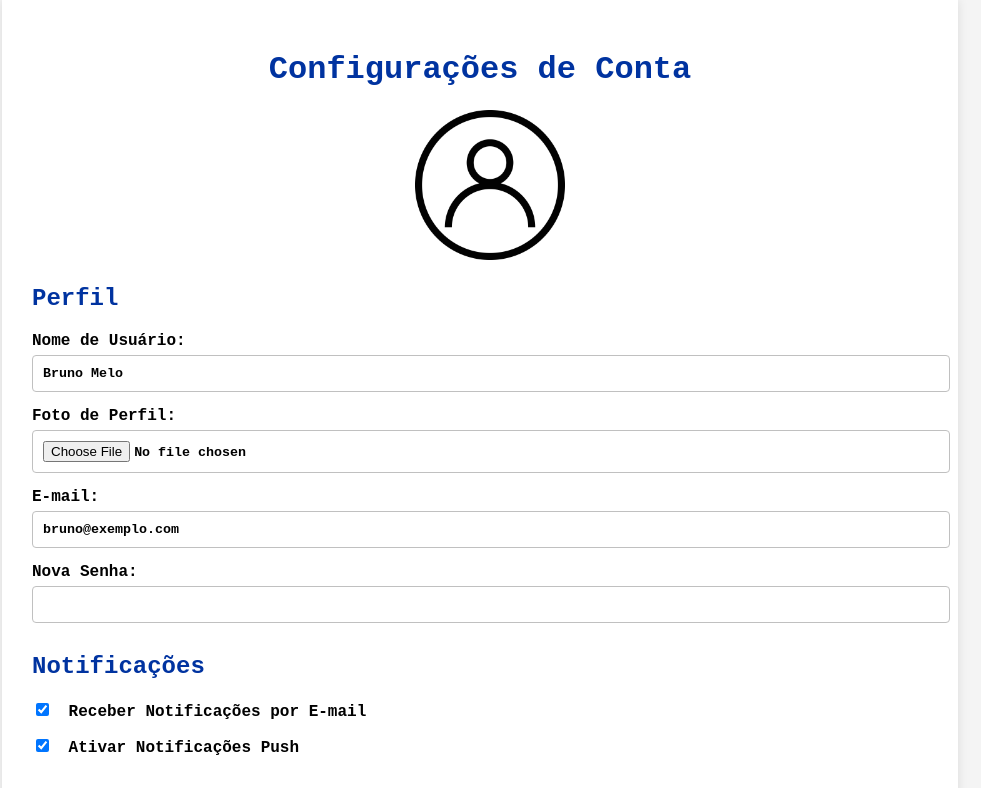
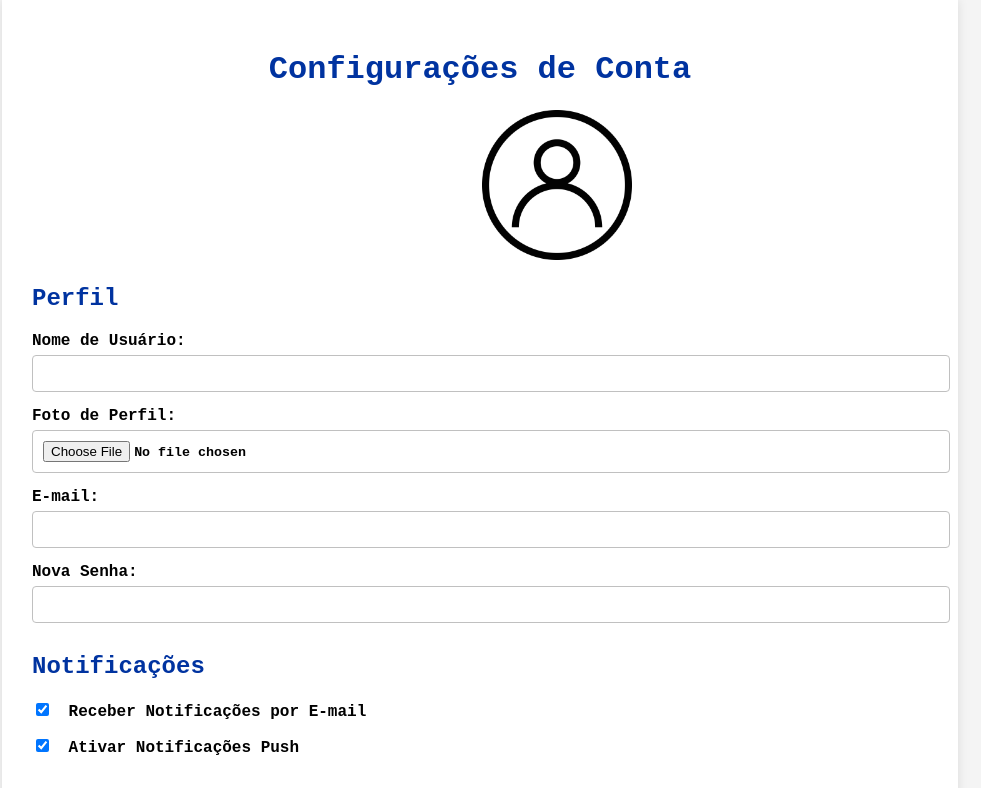
Before and after one commit to BrunoMeloMorais22/Networking, a Flask app: page /perfil in a window 1280 px wide. Shown: the top 788 px of the page, without its empty margins (160-1141 px from the left). Run offline with Flask 3, Linux system fonts and the light colour scheme.

Commit message:
Organizando o Sistema de Perfil

```diff
--- a/app.py
+++ b/app.py
@@ -41,6 +41,9 @@ def cadastro():
 
             if not nomeCadastro or not emailCadastro or not senhaCadastro or not confirmarSenha:
                 return jsonify({"mensagem": "Por favor, preencha todos os campos"}), 400
+
+            if confirmarSenha != senhaCadastro:
+                return jsonify({"mensagem": "As senhas não combinam"})
 
             user_exists = usuarios.query.filter_by(emailCadastro=emailCadastro).first()
 
--- a/static/css/configuracao.css
+++ b/static/css/perfil.css
@@ -8,7 +8,7 @@ body {
 
 img{
     max-width: 150px;
-    margin-left: 383px;
+    margin-left: 450px;
 }
 .container {
     width: 70%;
--- a/templates/index2.html
+++ b/templates/index2.html
@@ -19,7 +19,7 @@
     <nav id="sidebar">
         <div id="close-btn" onclick="toggleMenu()">✖</div> <br><br><br>
         <a href="/perfil"> <i class="fa-solid fa-gear"></i> Perfil</a>
-        <a href="/minhasincricoes"> <i class="fa-solid fa-inbox"></i> Minhas Incrições</a>
+        <a href="/minhasinscricoes"> <i class="fa-solid fa-inbox"></i> Minhas Incrições</a>
         <a href="#saibaMais"> <i class="fa fa-info-circle"> </i>  Saiba Mais </a>
         <a href="#comunidade"> <i class="fas fa-users"> </i>  Comunidade </a>
         <a href="#eventos"> <i class="fa-solid fa-calendar-days"> </i>  Eventos </a>
@@ -67,7 +67,7 @@
                 <li> <i class="fas fa-handshake"> Oportunidades de Carreira</i> </li> <br>
                 <li> <i class="fa-solid fa-certificate"> Certificados e Reconhecimento</i>  </li> <br>
             </ul>
-            <a id="events" href="/templates/eventos.html">
+            <a id="events" href="/eventos">
                 <button class="cta-button"><i class="fa-solid fa-rocket"></i> Eventos</button>
             </a>
             </div>
--- a/templates/perfil.html
+++ b/templates/perfil.html
@@ -3,18 +3,18 @@
 <head>
     <meta charset="UTF-8">
     <meta name="viewport" content="width=device-width, initial-scale=1.0">
-    <link rel="stylesheet" href="/static/css/configuracao.css">
+    <link rel="stylesheet" href="/static/css/perfil.css">
     <title></title>
 </head>
 <body>
     <div class="container">
         <h1>Configurações de Conta</h1>
-        <img src="/static/image/user.jpg" alt="">
+        <img id="img-porcima" src="/static/image/user.jpg" alt="">
         <div class="settings-section">
             <h2>Perfil</h2>
             <div class="form-group">
                 <label for="username">Nome de Usuário:</label>
-                <input type="text" id="username" value="Bruno Melo">
+                <input type="text" id="username" value="">
             </div>
             <div class="form-group">
                 <label for="profile-pic">Foto de Perfil:</label>
@@ -22,7 +22,7 @@
             </div>
             <div class="form-group">
                 <label for="email">E-mail:</label>
-                <input type="email" id="email" value="bruno@exemplo.com">
+                <input type="email" id="email" value="">
             </div>
             <div class="form-group">
                 <label for="password">Nova Senha:</label>
@@ -71,6 +71,6 @@
         </div>
     </div>
 
-    <script src="/static/js/configuração.js"></script>
+    <script src="/static/js/perfil.js"></script>
 </body>
 </html>
```
Also changed, not shown: instance/db.sqlite3, static/js/perfil.js (line endings or trailing spaces).
